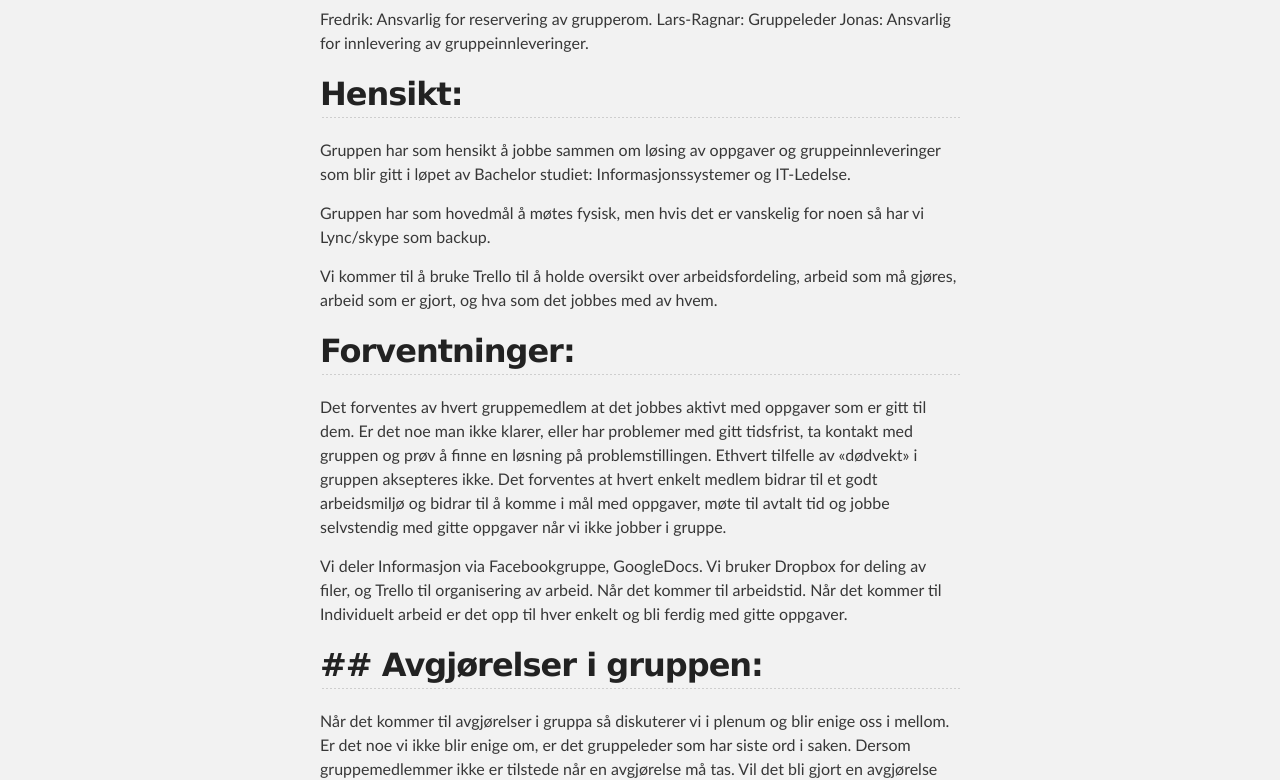
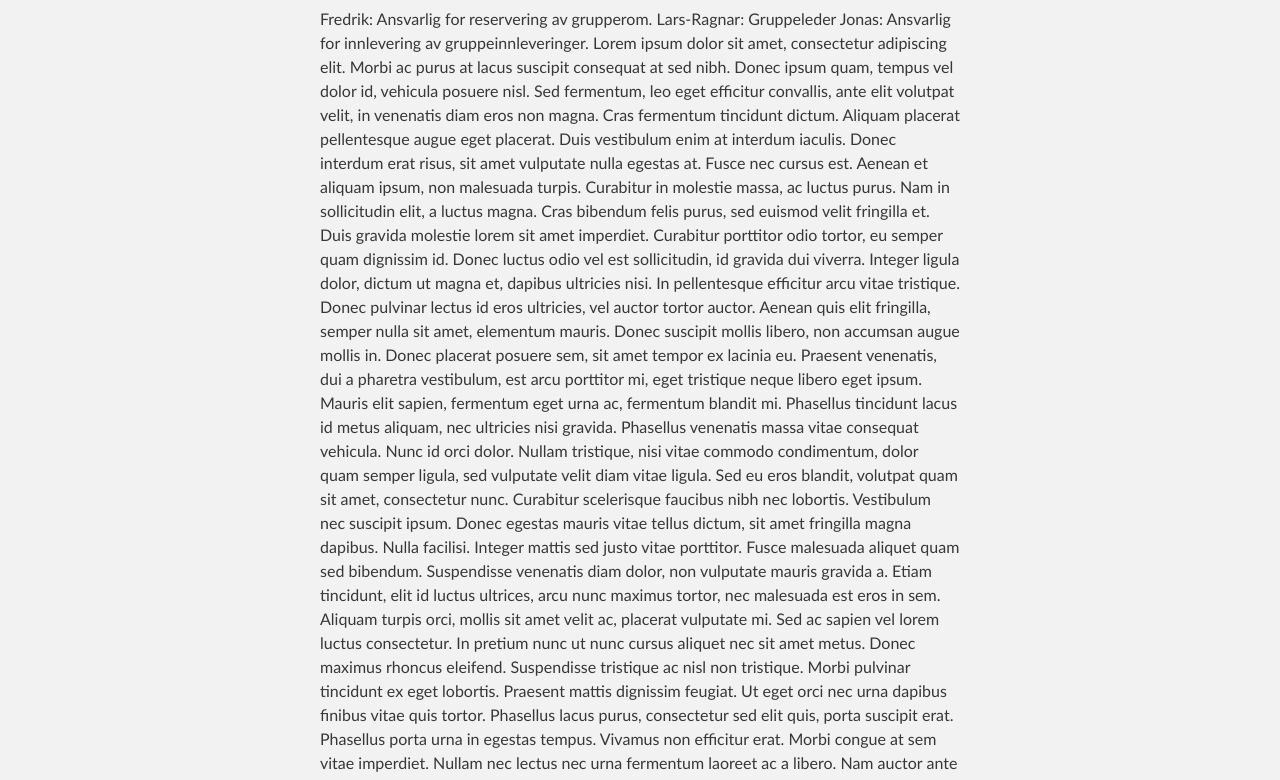
Before and after one commit to ISG11/ISG11.github.io, a plain HTML site: page index.html in a window 1280 px wide. Shown: the part 733-1513 px from the top of the page. Drawn offline with Linux system fonts and the light colour scheme.

Commit message:
test med lorem ipsum i index.html

```diff
--- a/index.html
+++ b/index.html
@@ -48,7 +48,21 @@ Medlemmer av gruppen:</p>
 
 <p>Fredrik: Ansvarlig for reservering av grupperom.
 Lars-Ragnar: Gruppeleder
-Jonas: Ansvarlig for innlevering av gruppeinnleveringer.</p>
+Jonas: Ansvarlig for innlevering av gruppeinnleveringer.
+
+Lorem ipsum dolor sit amet, consectetur adipiscing elit. Morbi ac purus at lacus suscipit consequat at sed nibh. Donec ipsum quam, tempus vel dolor id, vehicula posuere nisl. Sed fermentum, leo eget efficitur convallis, ante elit volutpat velit, in venenatis diam eros non magna. Cras fermentum tincidunt dictum. Aliquam placerat pellentesque augue eget placerat. Duis vestibulum enim at interdum iaculis. Donec interdum erat risus, sit amet vulputate nulla egestas at. Fusce nec cursus est. Aenean et aliquam ipsum, non malesuada turpis. Curabitur in molestie massa, ac luctus purus. Nam in sollicitudin elit, a luctus magna. Cras bibendum felis purus, sed euismod velit fringilla et.
+
+Duis gravida molestie lorem sit amet imperdiet. Curabitur porttitor odio tortor, eu semper quam dignissim id. Donec luctus odio vel est sollicitudin, id gravida dui viverra. Integer ligula dolor, dictum ut magna et, dapibus ultricies nisi. In pellentesque efficitur arcu vitae tristique. Donec pulvinar lectus id eros ultricies, vel auctor tortor auctor. Aenean quis elit fringilla, semper nulla sit amet, elementum mauris. Donec suscipit mollis libero, non accumsan augue mollis in. Donec placerat posuere sem, sit amet tempor ex lacinia eu. Praesent venenatis, dui a pharetra vestibulum, est arcu porttitor mi, eget tristique neque libero eget ipsum. Mauris elit sapien, fermentum eget urna ac, fermentum blandit mi. Phasellus tincidunt lacus id metus aliquam, nec ultricies nisi gravida. Phasellus venenatis massa vitae consequat vehicula. Nunc id orci dolor. Nullam tristique, nisi vitae commodo condimentum, dolor quam semper ligula, sed vulputate velit diam vitae ligula.
+
+Sed eu eros blandit, volutpat quam sit amet, consectetur nunc. Curabitur scelerisque faucibus nibh nec lobortis. Vestibulum nec suscipit ipsum. Donec egestas mauris vitae tellus dictum, sit amet fringilla magna dapibus. Nulla facilisi. Integer mattis sed justo vitae porttitor. Fusce malesuada aliquet quam sed bibendum. Suspendisse venenatis diam dolor, non vulputate mauris gravida a. Etiam tincidunt, elit id luctus ultrices, arcu nunc maximus tortor, nec malesuada est eros in sem. Aliquam turpis orci, mollis sit amet velit ac, placerat vulputate mi. Sed ac sapien vel lorem luctus consectetur. In pretium nunc ut nunc cursus aliquet nec sit amet metus. Donec maximus rhoncus eleifend.
+
+Suspendisse tristique ac nisl non tristique. Morbi pulvinar tincidunt ex eget lobortis. Praesent mattis dignissim feugiat. Ut eget orci nec urna dapibus finibus vitae quis tortor. Phasellus lacus purus, consectetur sed elit quis, porta suscipit erat. Phasellus porta urna in egestas tempus. Vivamus non efficitur erat. Morbi congue at sem vitae imperdiet. Nullam nec lectus nec urna fermentum laoreet ac a libero.
+
+Nam auctor ante quis purus aliquam feugiat. Duis sagittis lectus orci, at porttitor magna molestie quis. Vestibulum ante ipsum primis in faucibus orci luctus et ultrices posuere cubilia Curae; Aenean lacus velit, feugiat in pellentesque quis, eleifend a diam. Pellentesque quis aliquam tellus, in vehicula purus. Etiam dapibus ex facilisis, rutrum velit sit amet, pulvinar metus. Donec interdum commodo ligula vel interdum. Nunc mollis, metus et tincidunt semper, urna augue lobortis urna, at rhoncus velit justo eu eros. Sed laoreet quis nisi at tristique. Integer faucibus tincidunt arcu id feugiat. Pellentesque volutpat dolor tincidunt risus pellentesque euismod. Nulla in eros quis risus tincidunt consequat nec quis augue. Quisque ullamcorper mauris in euismod lobortis.
+
+Phasellus vulputate a lectus nec auctor. Maecenas sit amet nibh in lacus porttitor mollis. Sed molestie leo eget pretium suscipit. Proin sed lectus interdum, semper mauris eu, vestibulum est. Pellentesque interdum orci et condimentum ultricies. Vestibulum quis tellus sed risus posuere sodales. Proin sit amet pulvinar enim. Nullam placerat justo leo, id pellentesque nulla blandit eu. Vivamus sagittis vestibulum ex. Aenean a magna in dolor hendrerit dictum non ac ex. Praesent quis tincidunt urna. Nullam quis laoreet mi, nec molestie ex. Donec mi sem, viverra eu nunc et, tristique euismod risus.
+
+Nulla ac massa gravida, pretium purus a, cursus arcu. Aliquam urna lorem, vulputate sit amet consectetur in, congue ut ex. Nunc nec arcu a nulla vestibulum hendrerit. Morbi et tincidunt odio. Nullam faucibus congue cursus. Donec dictum nunc ut risus ornare iaculis. Maecenas imperdiet nec enim a posuere. Proin interdum magna vel elit tempus auctor.</p>
 
 <h2>
 <a id="hensikt" class="anchor" href="#hensikt" aria-hidden="true"><span class="octicon octicon-link"></span></a>Hensikt:</h2>
```
